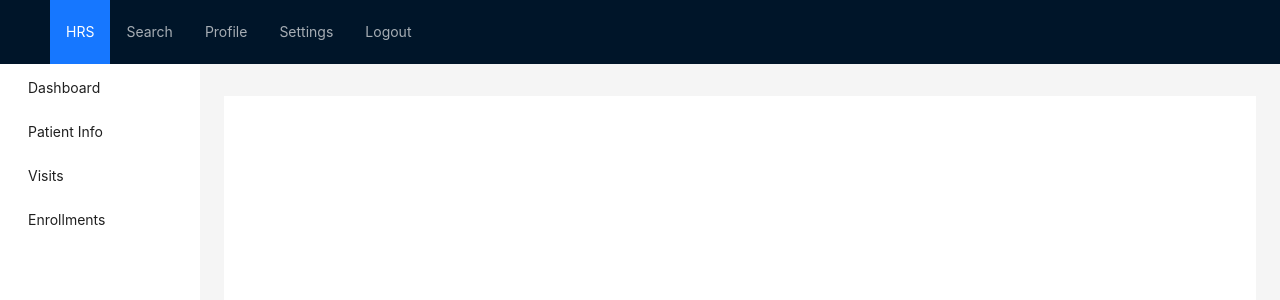
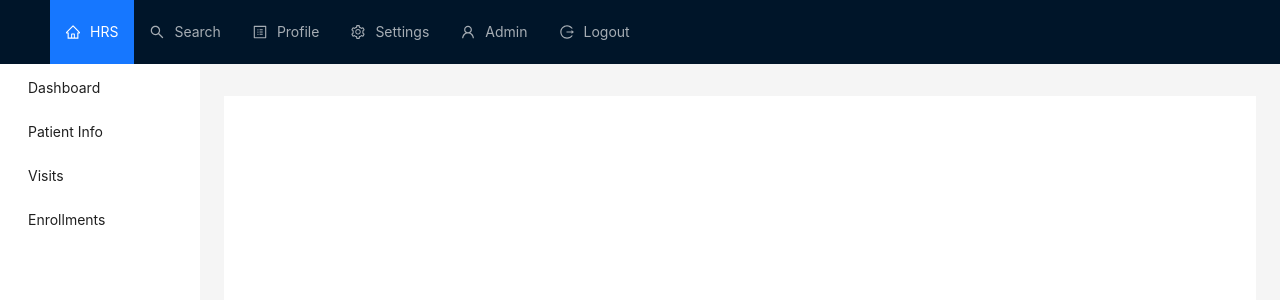
Before and after one commit to Mandeep56Singh/mini-hrs, a React (Vite) app in the folder apps/front-end/: page /patient-dashboard in a window 1280 px wide. Shown: the top 300 px of the page. Built offline with nearby package versions, Linux system fonts and the light colour scheme.

Commit message:
Added Navigation icons

```diff
--- a/apps/front-end/src/app/components/navigation/navigation-component.tsx
+++ b/apps/front-end/src/app/components/navigation/navigation-component.tsx
@@ -1,5 +1,6 @@
 import { useState } from 'react';
 import { Menu } from 'antd';
+import { UserOutlined, LogoutOutlined, SettingOutlined, SearchOutlined, HomeOutlined, ProfileOutlined } from '@ant-design/icons';
 import type { MenuProps } from 'antd';
 import { Link } from 'react-router-dom';
 
@@ -16,22 +17,32 @@ export function NavigationComponent(props: NavigationComponentProps) {
     {
       label: <Link to="/">HRS</Link>,
       key: 'home',
+      icon: <HomeOutlined />
     },
     {
       label: <Link to="/patient-search">Search</Link>,
       key: 'patient-search',
+      icon: <SearchOutlined />
     },
     {
       label: <Link to="/">Profile</Link>,
       key: 'profile',
+      icon: <ProfileOutlined />
     },
     {
       label: <Link to="/">Settings</Link>,
       key: 'settings',
+      icon: <SettingOutlined />
+    },
+    {
+      label: 'Admin',
+      key: 'user',
+      icon: <UserOutlined />,
     },
     {
       label: <Link to="/">Logout</Link>,
       key: 'logout',
+      icon: <LogoutOutlined />
     },
   ];
   return (
```
